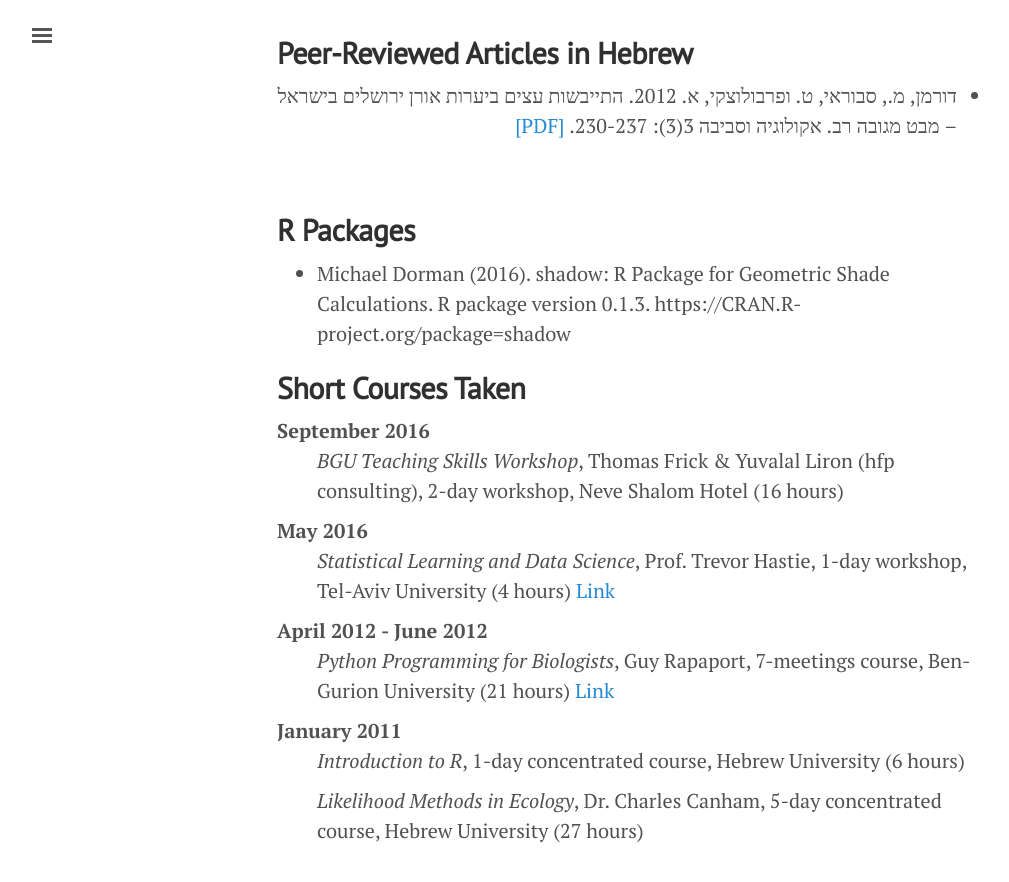
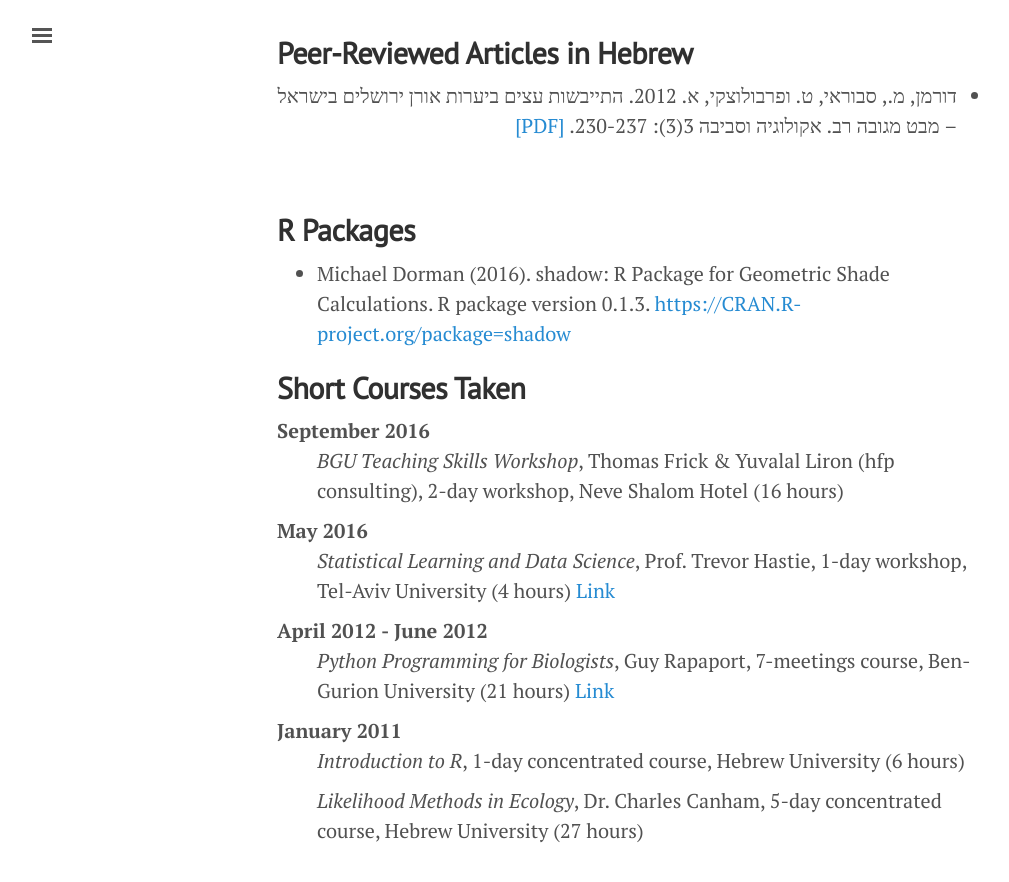
Before and after one commit to michaeldorman/michaeldorman.github.io, a Jekyll site: the page built from cv.md, in a window 1280 px wide and 900 px high, scrolled down 4376 px. Shown: the top 882 px of the window, without its empty margins (3-1012 px from the left). Built offline with Jekyll 4.4.1, drawn with Linux system fonts in a browser that asks for light colours; some of the changed lines change nothing that is shown.

Commit message:
Update cv.md

```diff
--- a/cv.md
+++ b/cv.md
@@ -136,7 +136,7 @@
 
 ## **R Packages**
 
-* Michael Dorman (2016). shadow: R Package for Geometric Shade Calculations. R package version 0.1.3. https://CRAN.R-project.org/package=shadow
+* Michael Dorman (2016). shadow: R Package for Geometric Shade Calculations. R package version 0.1.3. [https://CRAN.R-project.org/package=shadow](https://CRAN.R-project.org/package=shadow)
 
 ## **Short Courses Taken**
 
```
